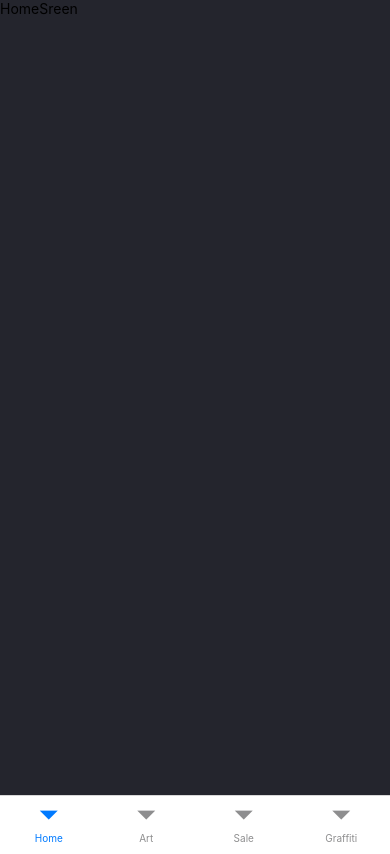
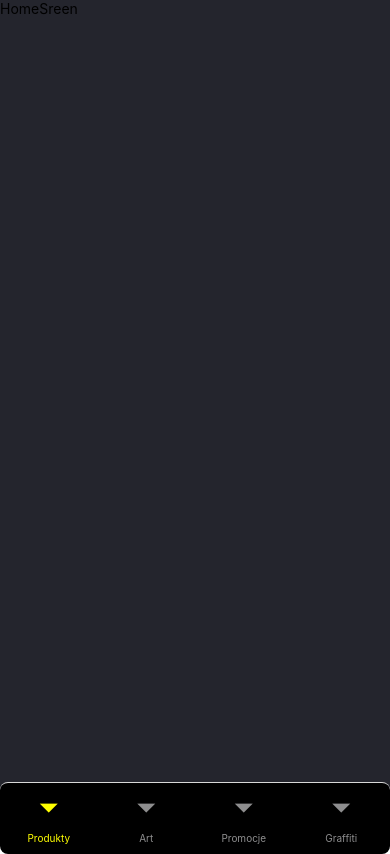
Before and after one commit to planetoida90210/gk-android, a React Native app: screen /TabStack in a window 390 px wide. Built offline with nearby package versions, Linux system fonts and the light colour scheme.

Commit message:
customize bottom tab navigator

```diff
--- a/App.tsx
+++ b/App.tsx
@@ -11,7 +11,6 @@ export type StackParamList = {
 
 const Stack = createNativeStackNavigator<StackParamList>();
 
-export default function App() {
 // Hide system status bar
 setStatusBarHidden(true, "none");
 // Hide system navigation bar on Android when not swiping from edges
@@ -19,7 +18,10 @@ export default function App() {
 NavigationBar.setVisibilityAsync("hidden");
 NavigationBar.setBehaviorAsync("overlay-swipe");
 NavigationBar.setBackgroundColorAsync("#0000001a");
+// Set orientation to landscape
 ScreenOrientation.lockAsync(ScreenOrientation.OrientationLock.LANDSCAPE);
+
+export default function App() {
   return (
     <NavigationContainer>
       <RootNavigator />
--- a/navigators/TabsNavigator.tsx
+++ b/navigators/TabsNavigator.tsx
@@ -1,12 +1,12 @@
-import { View, Text } from "react-native";
+import { View, Text, StyleSheet } from "react-native";
 import React from "react";
 import { createBottomTabNavigator } from "@react-navigation/bottom-tabs";
 import { ArtScreen, GraffitiScreen, HomeScreen, SaleScreen } from "../screens";
 
 export type TabsStackParamList = {
-  Home: undefined;
+  Produkty: undefined;
   Art: undefined;
-  Sale: undefined;
+  Promocje: undefined;
   Graffiti: undefined;
 };
 
@@ -14,13 +14,32 @@ const TabStack = createBottomTabNavigator<TabsStackParamList>();
 
 const TabsNavigator = () => {
   return (
-    <TabStack.Navigator>
-      <TabStack.Screen name="Home" component={HomeScreen} options={{ headerShown: false }} />
-      <TabStack.Screen name="Art" component={ArtScreen} options={{ headerShown: false }} />
-      <TabStack.Screen name="Sale" component={SaleScreen} options={{ headerShown: false }} />
-      <TabStack.Screen name="Graffiti" component={GraffitiScreen} options={{ headerShown: false }} />
+    <TabStack.Navigator
+      initialRouteName="Produkty"
+      screenOptions={{
+        headerShown: false,
+        tabBarActiveTintColor: "yellow",
+        tabBarStyle: styles.tabBar,
+      }}
+    >
+      <TabStack.Screen name="Produkty" component={HomeScreen} />
+      <TabStack.Screen name="Art" component={ArtScreen} />
+      <TabStack.Screen name="Promocje" component={SaleScreen} />
+      <TabStack.Screen name="Graffiti" component={GraffitiScreen} />
     </TabStack.Navigator>
   );
 };
 
+const styles = StyleSheet.create({
+  tabBar: {
+    position: "absolute",
+    paddingBottom: 10,
+    bottom: -10,
+    borderRadius: 8,
+    height: 72,
+    backgroundColor: "black",
+    borderColor: "transparent",
+  },
+});
+
 export default TabsNavigator;
```
Lines whose indentation alone changed are shown as unchanged.
